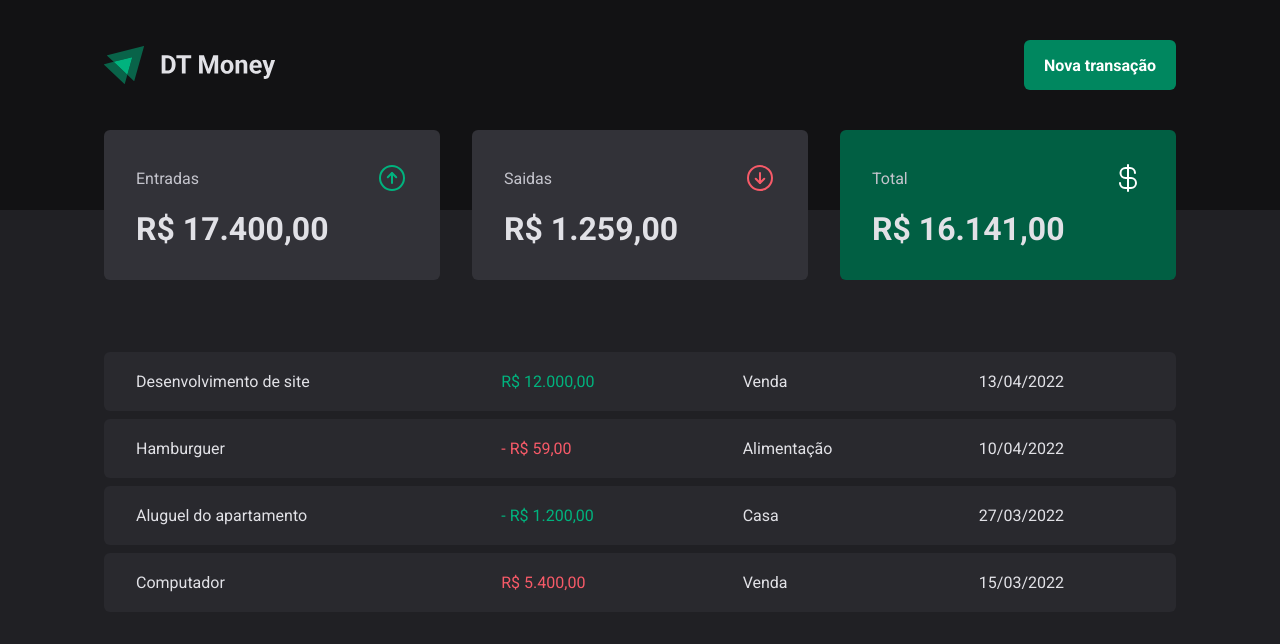
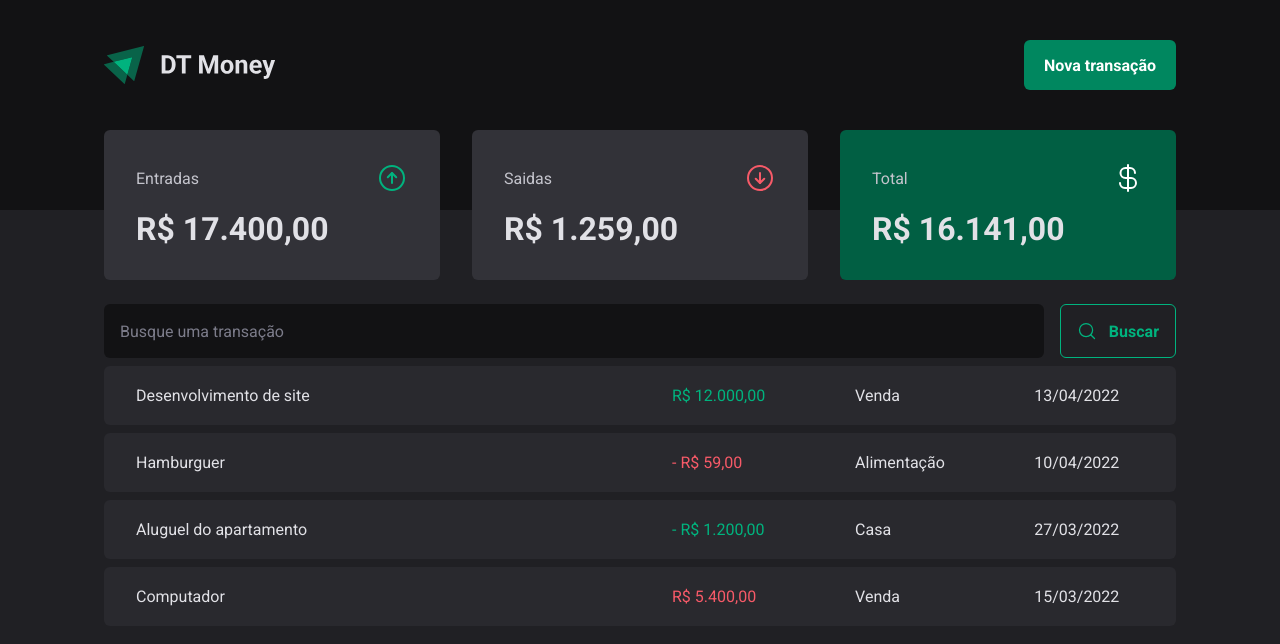
Before and after one commit to horquidia-lima/DTMoney, a React (Vite) app: page / in a window 1280 px wide. Shown: the top 644 px of the page. Built offline with nearby package versions, Linux system fonts and the light colour scheme.

Commit message:
Componente: SearchForm

```diff
--- /dev/null
+++ b/src/pages/Transactions/components/SearchForm/index.tsx
@@ -0,0 +1,15 @@
+import { MagnifyingGlass } from "phosphor-react";
+import { SearchFormContainer } from "./style";
+
+export function SearchForm(){
+    return(
+        <SearchFormContainer>
+            <input type="text" placeholder="Busque uma transação"/>
+
+            <button type="submit">
+                <MagnifyingGlass size={20}/>
+                Buscar
+            </button>
+        </SearchFormContainer>
+    )
+}
--- /dev/null
+++ b/src/pages/Transactions/components/SearchForm/style.ts
@@ -0,0 +1,35 @@
+import styled from "styled-components";
+
+export const SearchFormContainer = styled.form`
+  display: flex;
+  gap: 1rem;
+  input {
+    flex: 1;
+    border-radius: 6px;
+    border: 0;
+    background: ${props => props.theme["gray-900"]};
+    color: ${props => props.theme["gray-300"]};
+    padding: 1rem;
+    &::placeholder {
+      color: ${props => props.theme["gray-500"]};
+    }
+  }
+  button {
+    display: flex;
+    align-items: center;
+    gap: 0.75rem;
+    border: 0;
+    padding: 1rem;
+    background: transparent;
+    border: 1px solid ${props => props.theme["green-300"]};
+    color: ${props => props.theme["green-300"]};
+    font-weight: bold;
+    border-radius: 6px;
+    &:hover {
+      background: ${props => props.theme["green-500"]};
+      border-color: ${props => props.theme["green-500"]};
+      color: ${props => props.theme["white"]};
+      transition: background-color 0.2s, color 0.2s, border-color 0.2s;
+    }
+  }
+`
--- a/src/pages/Transactions/index.tsx
+++ b/src/pages/Transactions/index.tsx
@@ -1,5 +1,6 @@
 import { Header } from "../../components/Header";
 import { Summary } from "../../components/Header/Summary";
+import { SearchForm } from "./components/SearchForm";
 import { TransactionsContainer, TransactionsTable, PriceHighLight } from "./style";
 
 export function Transactions(){
@@ -7,12 +8,12 @@
         <div>
             <Header/>
             <Summary/>
-
             <TransactionsContainer>
+            <SearchForm/>
                 <TransactionsTable>
                     <tbody>
                         <tr>
-                            <td>Desenvolvimento de site</td>
+                            <td width="50%">Desenvolvimento de site</td>
                             <td>
                                 <PriceHighLight variant="income">
                                     R$ 12.000,00
@@ -22,7 +23,7 @@
                             <td>13/04/2022</td>
                         </tr>
                         <tr>
-                            <td>Hamburguer</td>
+                            <td width="50%">Hamburguer</td>
                             <td>
                                 <PriceHighLight variant="outcome">
                                     - R$ 59,00
@@ -32,7 +33,7 @@
                             <td>10/04/2022</td>
                         </tr>
                         <tr>
-                            <td>Aluguel do apartamento</td>
+                            <td width="50%">Aluguel do apartamento</td>
                             <td>
                                 <PriceHighLight variant="income">
                                     - R$ 1.200,00
@@ -42,7 +43,7 @@
                             <td>27/03/2022</td>
                         </tr>
                         <tr>
-                            <td>Computador</td>
+                            <td width="50%">Computador</td>
                             <td>
                                 <PriceHighLight variant="outcome">
                                     R$ 5.400,00
--- a/src/pages/Transactions/style.ts
+++ b/src/pages/Transactions/style.ts
@@ -5,6 +5,7 @@
     max-width: 1120px;
     margin: 4rem auto 0;
     padding: 0 1.5rem;
+    margin-top: 1.5rem;
 `
 
 export const TransactionsTable = styled.table`
```
